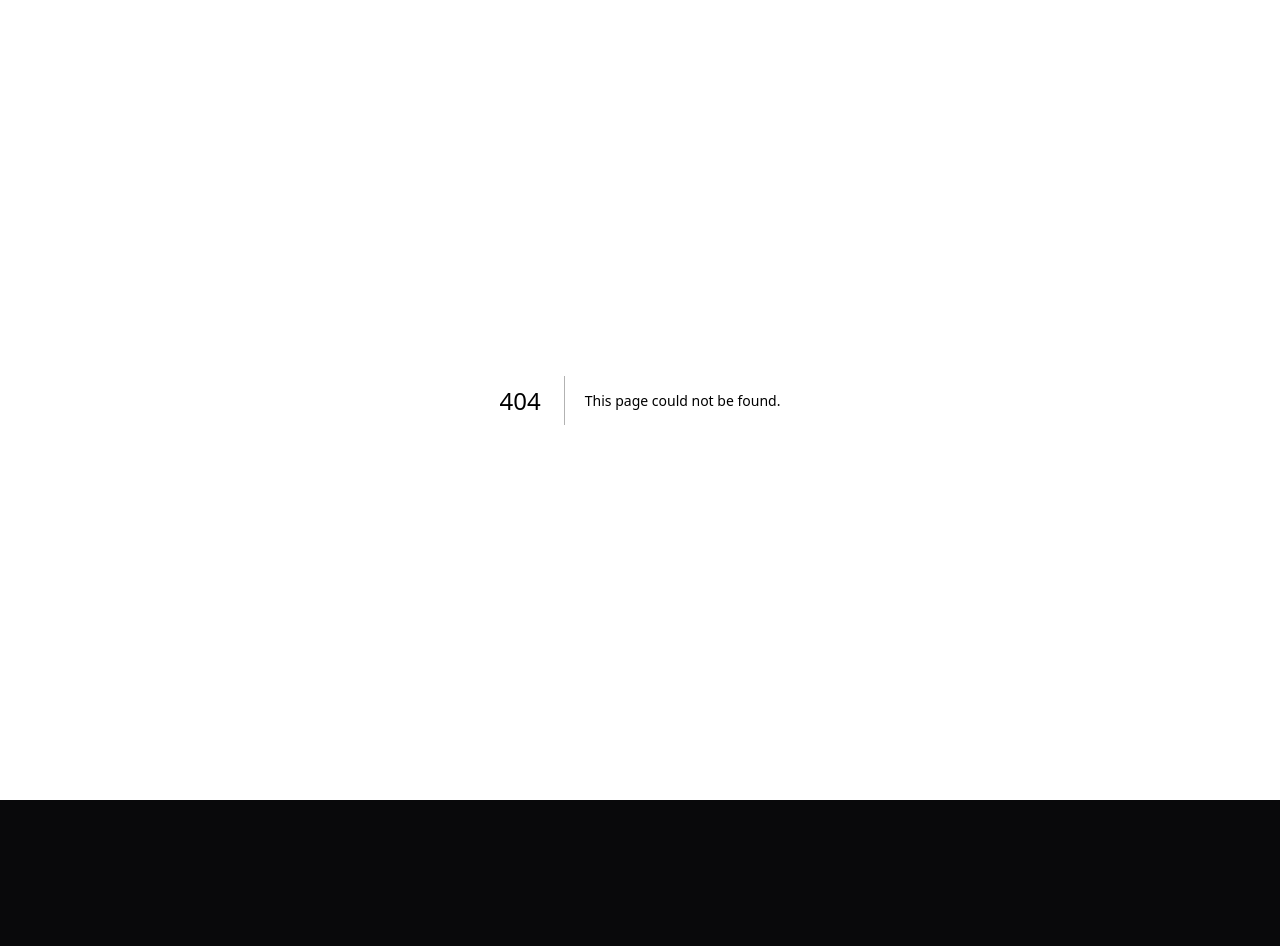
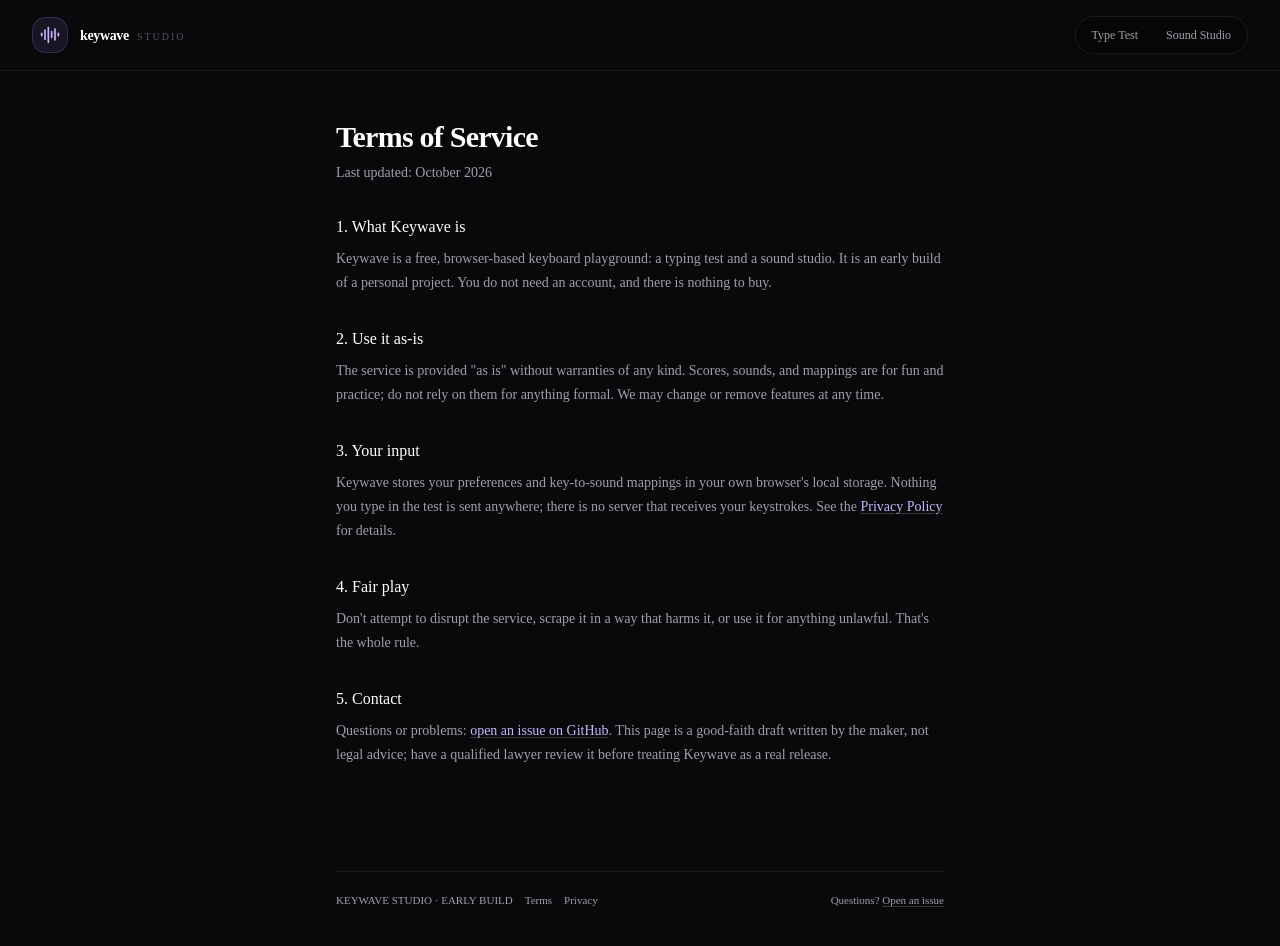
Before and after one commit to WebDevAmey/keystokes, a Next.js app: page /terms in a window 1280 px wide. Before the commit this address had no page. Shown: the top 946 px of the page. Before the commit the page ends 800 px from the top, so only its background shows below. Built offline with nearby package versions, Linux system fonts and the light colour scheme.

Commit message:
add terms and privacy pages with footer links

```diff
--- /dev/null
+++ b/app/privacy/page.tsx
@@ -0,0 +1,92 @@
+import type { Metadata } from "next";
+import SiteHeader from "@/components/site-header";
+import SiteFooter from "@/components/site-footer";
+
+export const metadata: Metadata = {
+  title: "Privacy · Keywave",
+};
+
+const REPO = "https://github.com/WebDevAmey/keystokes";
+
+export default function PrivacyPage() {
+  return (
+    <div className="min-h-screen bg-[#09090b] text-white">
+      <SiteHeader />
+      <article className="mx-auto max-w-2xl px-5 py-12 sm:px-8">
+        <h1 className="text-3xl font-semibold tracking-tight">Privacy Policy</h1>
+        <p className="mt-2 text-sm text-zinc-400">Last updated: October 2026</p>
+
+        <div className="mt-8 space-y-8 text-sm leading-6 text-zinc-400">
+          <section>
+            <h2 className="text-base font-medium text-white">The short version</h2>
+            <p className="mt-2">
+              Keywave has no accounts, no analytics, no cookies, and no backend.
+              Everything it remembers stays in your browser. Your typed text never
+              leaves your device.
+            </p>
+          </section>
+
+          <section>
+            <h2 className="text-base font-medium text-white">What is stored, and where</h2>
+            <p className="mt-2">
+              Two values in your browser&apos;s localStorage, both on your device
+              only:
+            </p>
+            <ul className="mt-2 list-disc space-y-1 pl-5">
+              <li>
+                <code className="text-zinc-300">keywave.prefs.v1</code>: your chosen
+                keyboard style, sound on/off, volume level, and keystroke sound
+                profile.
+              </li>
+              <li>
+                <code className="text-zinc-300">keywave.mappings.v1</code>: which
+                sound you assigned to which key in the studio.
+              </li>
+            </ul>
+            <p className="mt-2">
+              Clearing your browser data removes both. Nothing else is written.
+            </p>
+          </section>
+
+          <section>
+            <h2 className="text-base font-medium text-white">What is not collected</h2>
+            <p className="mt-2">
+              No email, no name, no account identifier, no keystroke logs, no
+              location, no cookies, no third-party analytics or ads. The typing test
+              processes your text in the page and discards it when you restart.
+            </p>
+          </section>
+
+          <section>
+            <h2 className="text-base font-medium text-white">Third parties</h2>
+            <p className="mt-2">
+              The app is static files. Fonts (Geist) are self-hosted with the app, so
+              your browser makes no font requests to Google. Sound effects ship with
+              the app: the switch sample plus SoundCN sounds (mostly CC0; see each
+              file&apos;s license field in the repo). GitHub hosts the source code
+              and, if you open an issue, receives whatever you write in it.
+            </p>
+          </section>
+
+          <section>
+            <h2 className="text-base font-medium text-white">Contact</h2>
+            <p className="mt-2">
+              To ask about or delete anything:{" "}
+              <a
+                href={`${REPO}/issues`}
+                className="text-violet-300 underline decoration-white/20 underline-offset-2"
+              >
+                open an issue on GitHub
+              </a>
+              . This page is a good-faith draft by the maker and should get a
+              lawyer&apos;s review before a public release.
+            </p>
+          </section>
+        </div>
+      </article>
+      <div className="mx-auto max-w-2xl px-5 pb-10 sm:px-8">
+        <SiteFooter />
+      </div>
+    </div>
+  );
+}
--- a/app/studio/page.tsx
+++ b/app/studio/page.tsx
@@ -1,10 +1,11 @@
 import type { Metadata } from "next";
 import SiteHeader from "@/components/site-header";
+import SiteFooter from "@/components/site-footer";
 import AudioStatusPill from "@/components/studio/AudioStatusPill";
 import MusicStudio from "@/components/studio/music-studio";
 
 export const metadata: Metadata = {
-  title: "Sound Studio — Keywave",
+  title: "Sound Studio · Keywave",
   description:
     "Map notes, percussion, and SoundCN effects to keyboard keys and play tunes.",
 };
@@ -14,6 +15,9 @@ export default function StudioPage() {
     <div className="min-h-screen bg-[#09090b] text-white">
       <SiteHeader right={<AudioStatusPill />} />
       <MusicStudio />
+      <div className="mx-auto w-full max-w-7xl px-5 pb-8 sm:px-8">
+        <SiteFooter />
+      </div>
     </div>
   );
 }
--- /dev/null
+++ b/app/terms/page.tsx
@@ -0,0 +1,82 @@
+import type { Metadata } from "next";
+import SiteHeader from "@/components/site-header";
+import SiteFooter from "@/components/site-footer";
+
+export const metadata: Metadata = {
+  title: "Terms · Keywave",
+};
+
+const REPO = "https://github.com/WebDevAmey/keystokes";
+
+export default function TermsPage() {
+  return (
+    <div className="min-h-screen bg-[#09090b] text-white">
+      <SiteHeader />
+      <article className="mx-auto max-w-2xl px-5 py-12 sm:px-8">
+        <h1 className="text-3xl font-semibold tracking-tight">Terms of Service</h1>
+        <p className="mt-2 text-sm text-zinc-400">Last updated: October 2026</p>
+
+        <div className="mt-8 space-y-8 text-sm leading-6 text-zinc-400">
+          <section>
+            <h2 className="text-base font-medium text-white">1. What Keywave is</h2>
+            <p className="mt-2">
+              Keywave is a free, browser-based keyboard playground: a typing test and
+              a sound studio. It is an early build of a personal project. You do not
+              need an account, and there is nothing to buy.
+            </p>
+          </section>
+
+          <section>
+            <h2 className="text-base font-medium text-white">2. Use it as-is</h2>
+            <p className="mt-2">
+              The service is provided &quot;as is&quot; without warranties of any
+              kind. Scores, sounds, and mappings are for fun and practice; do not
+              rely on them for anything formal. We may change or remove features at
+              any time.
+            </p>
+          </section>
+
+          <section>
+            <h2 className="text-base font-medium text-white">3. Your input</h2>
+            <p className="mt-2">
+              Keywave stores your preferences and key-to-sound mappings in your own
+              browser&apos;s local storage. Nothing you type in the test is sent
+              anywhere; there is no server that receives your keystrokes. See the{" "}
+              <a href="/privacy" className="text-violet-300 underline decoration-white/20 underline-offset-2">
+                Privacy Policy
+              </a>{" "}
+              for details.
+            </p>
+          </section>
+
+          <section>
+            <h2 className="text-base font-medium text-white">4. Fair play</h2>
+            <p className="mt-2">
+              Don&apos;t attempt to disrupt the service, scrape it in a way that
+              harms it, or use it for anything unlawful. That&apos;s the whole rule.
+            </p>
+          </section>
+
+          <section>
+            <h2 className="text-base font-medium text-white">5. Contact</h2>
+            <p className="mt-2">
+              Questions or problems:{" "}
+              <a
+                href={`${REPO}/issues`}
+                className="text-violet-300 underline decoration-white/20 underline-offset-2"
+              >
+                open an issue on GitHub
+              </a>
+              . This page is a good-faith draft written by the maker, not legal
+              advice; have a qualified lawyer review it before treating Keywave as a
+              real release.
+            </p>
+          </section>
+        </div>
+      </article>
+      <div className="mx-auto max-w-2xl px-5 pb-10 sm:px-8">
+        <SiteFooter />
+      </div>
+    </div>
+  );
+}
--- a/app/test/page.tsx
+++ b/app/test/page.tsx
@@ -1,10 +1,11 @@
 import type { Metadata } from "next";
 import SiteHeader from "@/components/site-header";
+import SiteFooter from "@/components/site-footer";
 import AudioStatusPill from "@/components/studio/AudioStatusPill";
 import TypingTest from "@/components/test/typing-test";
 
 export const metadata: Metadata = {
-  title: "Type Test — Keywave",
+  title: "Type Test · Keywave",
   description:
     "A minimalist typing test with live WPM, accuracy, and keyboard sound.",
 };
@@ -14,6 +15,9 @@ export default function TypeTestPage() {
     <div className="min-h-screen bg-[#140f18]">
       <SiteHeader right={<AudioStatusPill />} />
       <TypingTest />
+      <div className="mx-auto w-full max-w-6xl px-5 pb-8 sm:px-8">
+        <SiteFooter />
+      </div>
     </div>
   );
 }
--- /dev/null
+++ b/components/site-footer.tsx
@@ -0,0 +1,28 @@
+import Link from "next/link";
+
+const REPO = "https://github.com/WebDevAmey/keystokes";
+
+export default function SiteFooter() {
+  return (
+    <footer className="mt-14 flex flex-wrap items-center justify-between gap-3 border-t border-white/[0.07] pt-5 text-[11px] text-zinc-400">
+      <span className="flex items-center gap-3">
+        <span>KEYWAVE STUDIO · EARLY BUILD</span>
+        <Link href="/terms" className="transition hover:text-zinc-300">
+          Terms
+        </Link>
+        <Link href="/privacy" className="transition hover:text-zinc-300">
+          Privacy
+        </Link>
+      </span>
+      <span>
+        Questions?{" "}
+        <a
+          href={`${REPO}/issues`}
+          className="underline decoration-white/20 underline-offset-2 transition hover:text-zinc-300"
+        >
+          Open an issue
+        </a>
+      </span>
+    </footer>
+  );
+}
```
